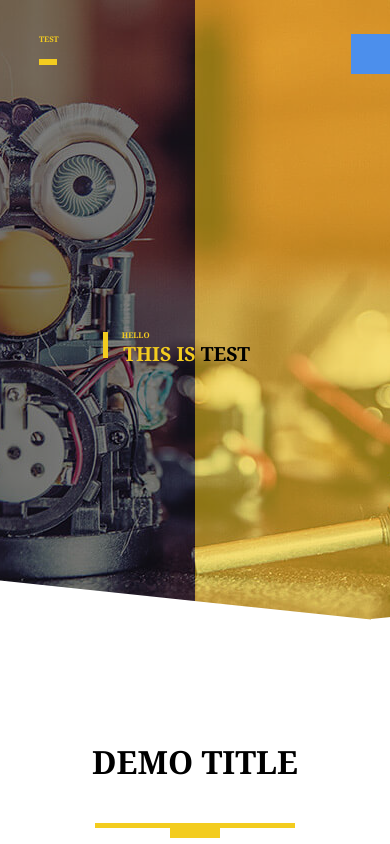
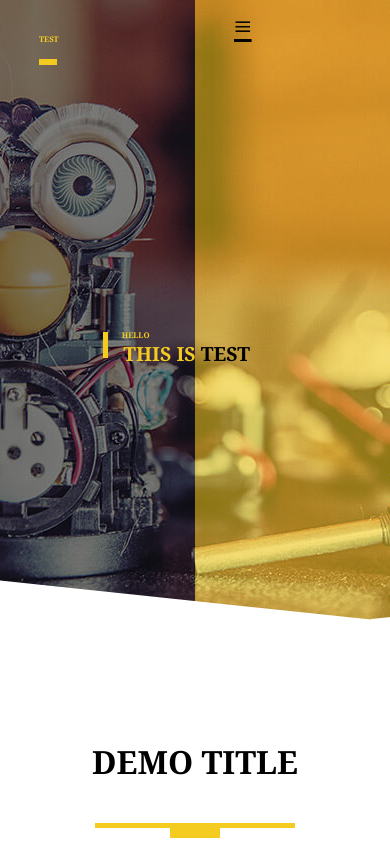
Before and after one commit to uladzimir-yeudakimovich/origami, a plain HTML site: page index.html in a window 390 px wide. Shown: the top 844 px of the page. Drawn offline with Linux system fonts and the light colour scheme.

Commit message:
mobile 90%

```diff
--- a/css/style.css
+++ b/css/style.css
@@ -87,16 +87,15 @@ header {
 
 nav {
   position: absolute;
-  left: 45%;
-  top: 4%;
+  left: 60%;
+  top: 1%;
   font-size: 1vw;
 }
 
 .menu-icon {
-	display: hidden;
-	width: 40px;
-	height: 40px;
-	background: #4C8FEC url(../img/menu-icon.png) center;
+	display: none;
+  font-size: 8vw;
+  color: black;
 }
 
 ul {
@@ -321,7 +320,7 @@ input[type=submit]:hover {
   .background-header1, .background-header2 {width: 50%;}
   .logo {margin-left: 5%;}
   .header-string1  {width: 15%;}
-  nav {left: 90%;}
+  nav {display: block;}
   .menu-icon {display:inline-block;}
 	nav ul.menu, nav:active ul.menu {
 		display: none;
@@ -357,10 +356,7 @@ input[type=submit]:hover {
     margin-left: -30%;
   }
   .decorate-footer1 {margin-bottom: 1.5%;}
-  footer {
-    width: 300px;
-    background: url(../img/2.jpg) no-repeat left center;
-  }
+  footer {background: url(../img/2.jpg) no-repeat left center;}
   .background-footer > p {
     width: 95%;
     margin-bottom: 10px;
--- a/index.html
+++ b/index.html
@@ -21,7 +21,7 @@
                     <div class="header-string1"></div>
                 </div>
                 <nav>
-                    <a href="#" class="menu-icon"></a>
+                    <a href="#" class="menu-icon">&equiv;</a>
                     <ul class="menu">
                         <li><a href=#>MENU &or;</a>
                             <ul class="submenu1">
```
